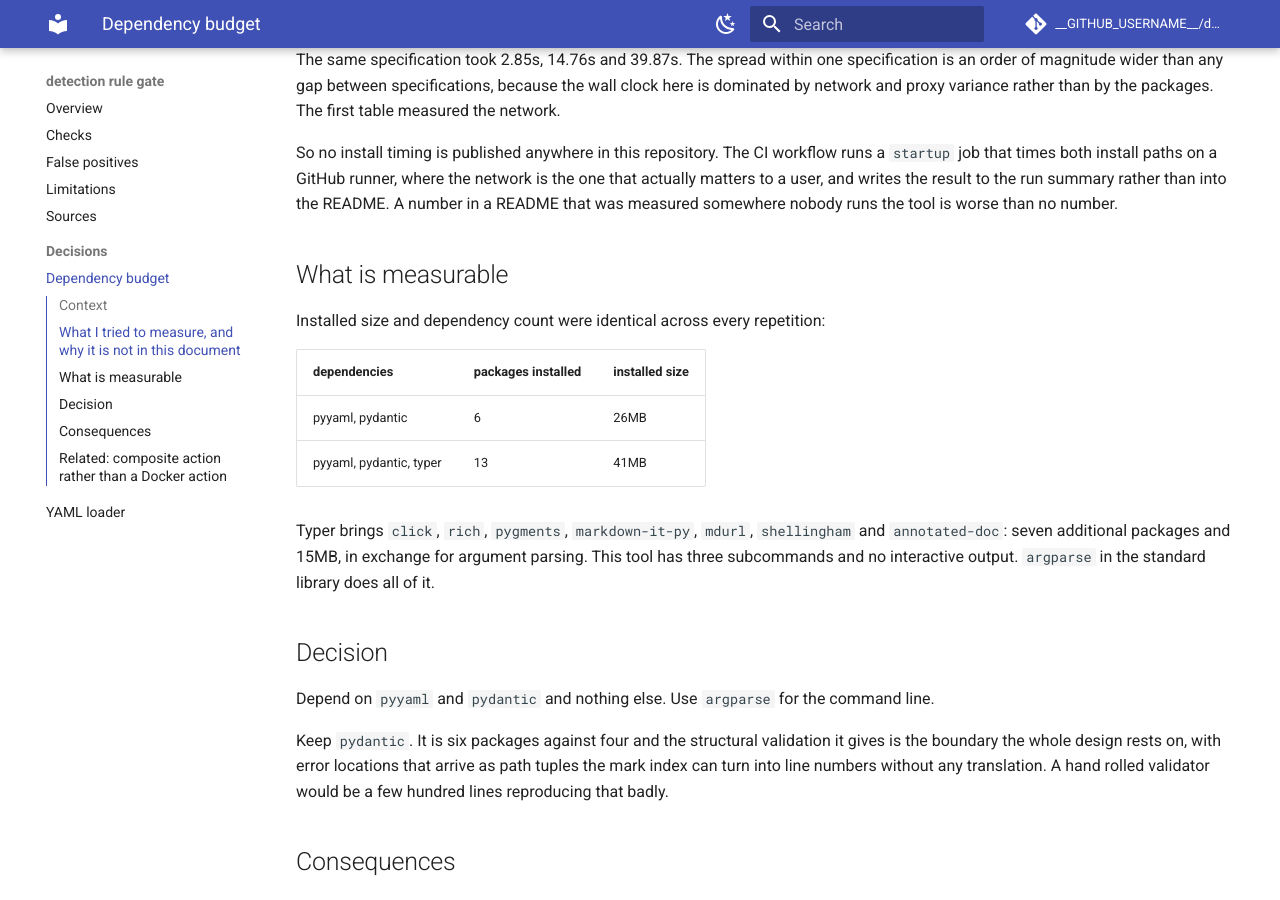
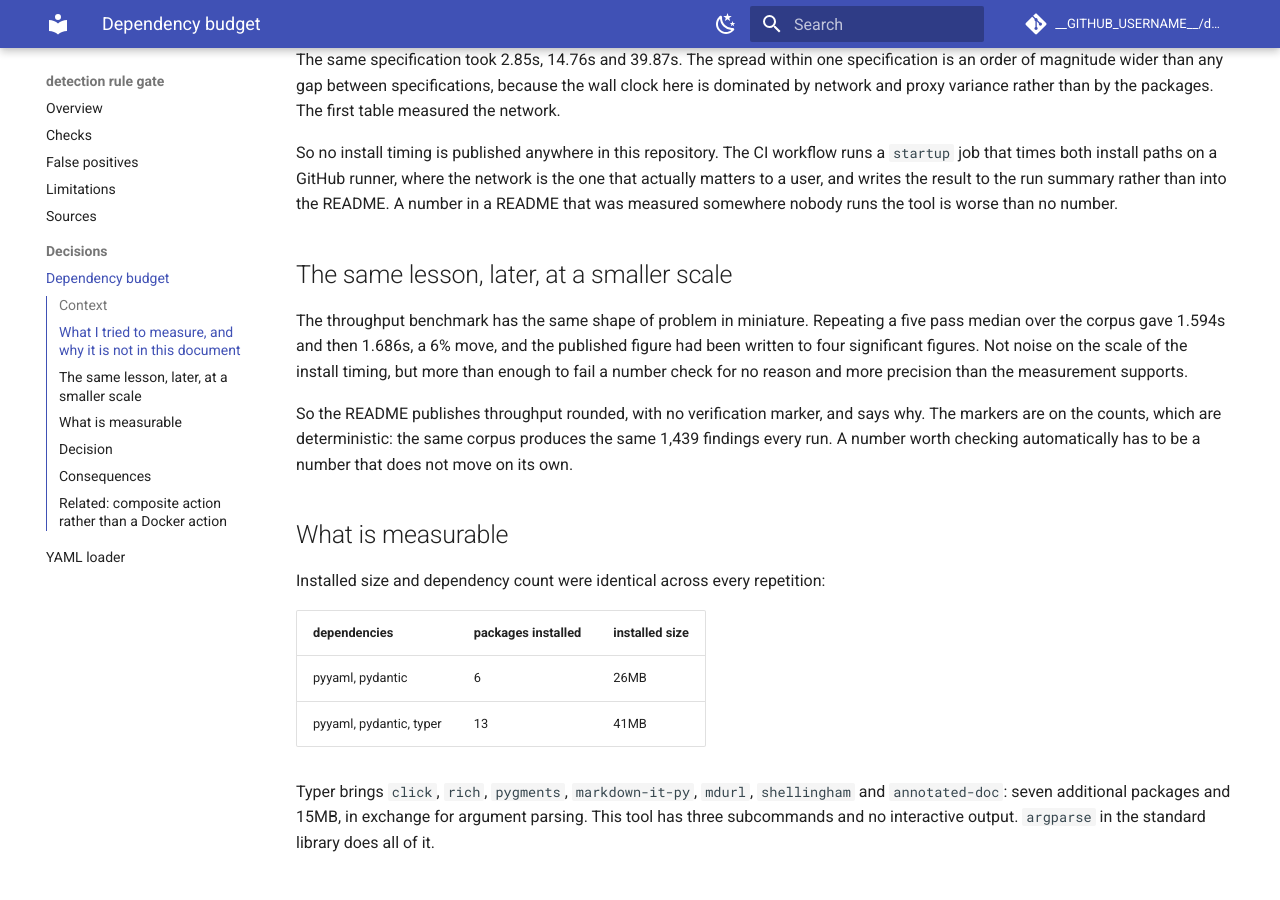
Before and after one commit to nilay-dave/detection-rule-gate, an MkDocs documentation site: the page built from docs/adr/adr-001-dependency-budget.md, in a window 1280 px wide and 900 px high, scrolled down 816 px. Built offline with MkDocs 1.6.1 and Material for MkDocs 9.7.7, drawn with Linux system fonts in a browser that asks for light colours; comment, search, counter and statistics services are not loaded.

Commit message:
fix(docs): round the throughput figure instead of over-stating it
Re-running the benchmark moved the median from 1.594s to 1.686s, a 6% shift,
and the number check correctly failed on a README that claimed the first to
four significant figures. Not noise on the scale of the install timing in
ADR-001, but more precision than the measurement supports and enough to fail a
build for no reason.

Throughput is now published rounded and carries no verification marker, with
the reason stated in the readme. The markers stay on the counts, which are
deterministic: the same corpus produces the same 1,439 findings every run. A
number worth checking automatically has to be a number that does not move on
its own.

CI asserted the metrics file was byte identical after re-measuring, which the
same variance makes false. It now compares the deterministic fields and every
firing rate, which still catches the two things that check is for: a corpus pin
that moved without the numbers being regenerated, and a check whose behaviour
changed in silence.

docs/metrics.json now carries a note recording what produced the numbers: this
tool over real third party rules at a pinned commit, with no simulation,
synthetic corpus or estimate involved.

```diff
--- a/docs/adr/adr-001-dependency-budget.md
+++ b/docs/adr/adr-001-dependency-budget.md
@@ -45,6 +45,19 @@
 the network is the one that actually matters to a user, and writes the result
 to the run summary rather than into the README. A number in a README that was
 measured somewhere nobody runs the tool is worse than no number.
+
+## The same lesson, later, at a smaller scale
+
+The throughput benchmark has the same shape of problem in miniature. Repeating
+a five pass median over the corpus gave 1.594s and then 1.686s, a 6% move, and
+the published figure had been written to four significant figures. Not noise on
+the scale of the install timing, but more than enough to fail a number check
+for no reason and more precision than the measurement supports.
+
+So the README publishes throughput rounded, with no verification marker, and
+says why. The markers are on the counts, which are deterministic: the same
+corpus produces the same 1,439 findings every run. A number worth checking
+automatically has to be a number that does not move on its own.
 
 ## What is measurable
 
```
Also changed, not shown: README.md (+10 -6 lines), docs/metrics.json (+7 -6 lines), 2 other files.
